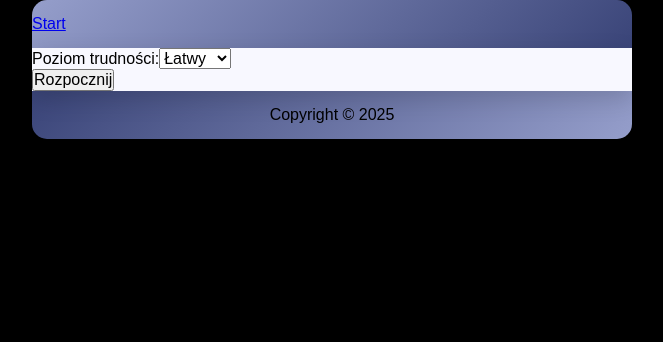
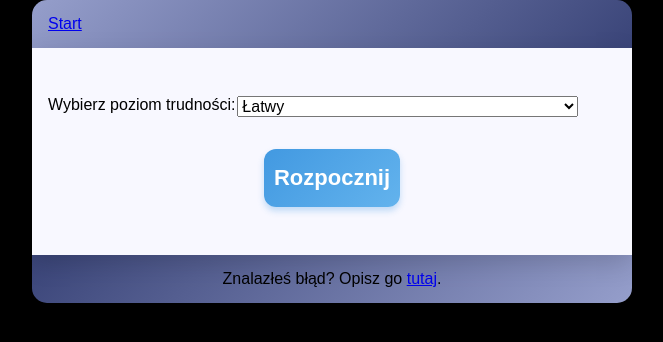
Before and after one commit to woocasch/multi-ninja, a React app in the folder front/: page /play in a window 1280 px wide. Shown: the top 342 px of the page, without its empty margins (308-971 px from the left). Built offline with nearby package versions, Linux system fonts and the light colour scheme; the HTML template or start-up script is replaced by a standard one.

Commit message:
Add some styling of game settings screen (#14)
* Add some styling for game settings.

* Change run name template

* Update run name template of test deployment

```diff
--- a/front/src/assets/index.css
+++ b/front/src/assets/index.css
@@ -11,6 +11,7 @@
   border-bottom-right-radius: 0;
   line-height: 3;
   box-shadow: 0 8px 24px rgba(0, 0, 0, 0.15);
+  padding-left: 1em;
 }
 
 .root_container > div:nth-child(2) {
--- a/front/src/index.tsx
+++ b/front/src/index.tsx
@@ -26,6 +26,8 @@ root.render(
       <a href="/">Start</a>
     </div>
     <RouterProvider router={router} />
-    <div className="footer">Copyright © 2025</div>
+    <div className="footer">
+      Znalazłeś błąd? Opisz go <a href="https://github.com/woocasch/multi-ninja/issues/new" target='_blank'>tutaj</a>.
+    </div>
   </div>,
 );
--- /dev/null
+++ b/front/src/play/game_settings.scss
@@ -0,0 +1,31 @@
+.game-settings {
+    padding: 3em 1em;
+    display: grid;
+    grid-template-columns: 1fr 2fr;
+    row-gap: 2em;
+    select.difficulty-level {
+        width: 90%;
+    }
+
+    .buttons {
+        grid-column-start: 1;
+        grid-column-end: 3;
+        text-align: center;
+
+        button {
+            background: linear-gradient(135deg, #4299e1, #63b3ed);
+            color: white;
+            font-size: 22px;
+            font-weight: bold;
+            padding: 16px 10px;
+            border-radius: 12px;
+            border: none;
+            cursor: pointer;
+            box-shadow: 0 4px 6px rgba(66, 153, 225, 0.3);
+            transition: all 0.2s ease;
+            text-align: center;
+            position: relative;
+            overflow: hidden;
+        }
+    }
+}
--- a/front/src/play/game_settings.tsx
+++ b/front/src/play/game_settings.tsx
@@ -1,4 +1,5 @@
 import React, { ChangeEvent, Dispatch, SetStateAction, useState } from 'react';
+import './game_settings.scss';
 import { DifficultyLevels } from './difficulty_levels';
 import { DifficultyLevel } from './types';
 
@@ -18,13 +19,16 @@ export default function GameSettingsComponent(props: Properties) {
   }
 
   return (
-    <div>
+    <div className='game-settings'>
       <div>
-        Poziom trudności:
+        Wybierz poziom trudności:
+      </div>
+      <div className='difficulty-level'>
         <select
           value={props.difficultyLevel}
           id="difficultyLevel"
           onChange={onSelectedLevelChange}
+          className='difficulty-level'
         >
           {DifficultyLevels.GetDifficultyLevels().map((l) => (
             <option value={l.level} key={l.level}>
@@ -33,7 +37,7 @@ export default function GameSettingsComponent(props: Properties) {
           ))}
         </select>
       </div>
-      <div>
+      <div className='buttons'>
         <button onClick={props.onStartGameRequested}>Rozpocznij</button>
       </div>
     </div>
```
